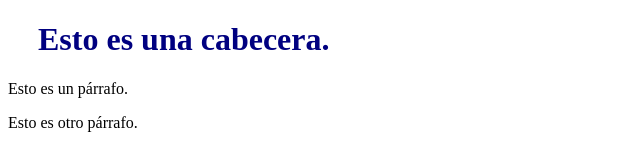
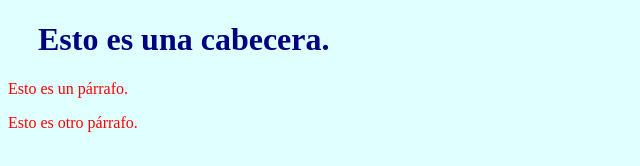
Before and after one commit to PepeluGK/DIW, a plain HTML site: page Tareas Formularios 4/ej4.html in a window 1280 px wide. Shown: the whole page, without its empty margins (0-640 px from the left). Drawn offline with Linux system fonts and the light colour scheme.

Commit message:
4 corregio

```diff
--- a/Tareas Formularios 4/ej4.html
+++ b/Tareas Formularios 4/ej4.html
@@ -2,8 +2,13 @@
 <html>
     <head>
         <link rel="stylesheet" type="text/css" href="miestilo.css">
+        <style>
+            p {
+            color: red;
+            }
+           </style>
     </head>
-    <body>
+    <body style="background-color: lightcyan">
         <h1>Esto es una cabecera.</h1>
         <p>Esto es un párrafo.</p>
         <p>Esto es otro párrafo.</p>
```
